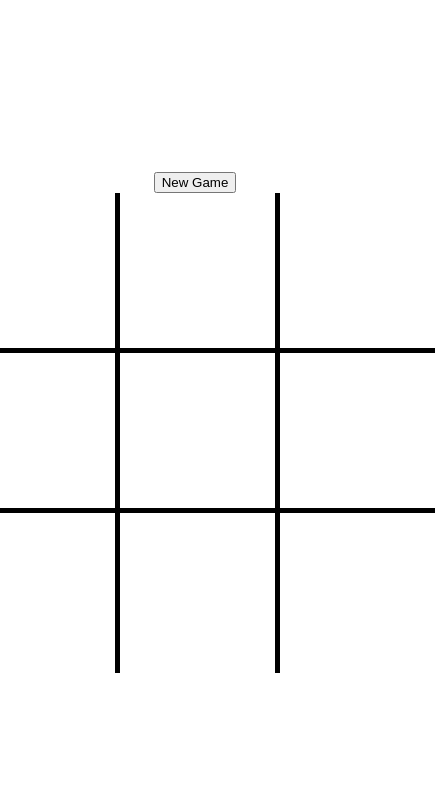
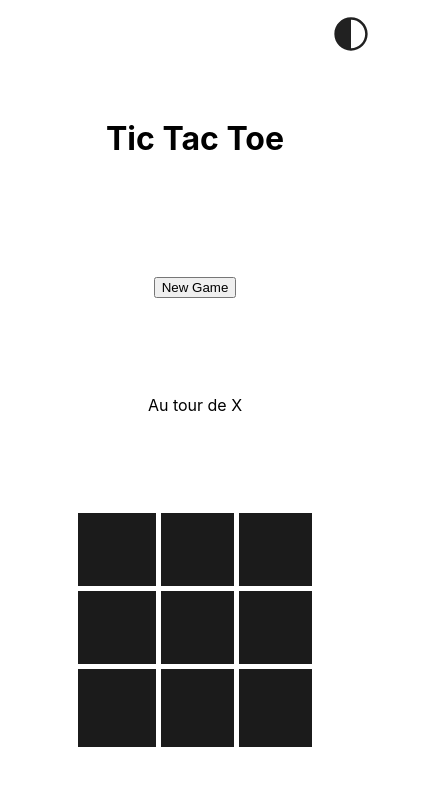
Before and after one commit to aminebench07/tic-tac-toe, a React (Create React App) app: page / in a window 390 px wide. Shown: the top 786 px of the page, 435 px wide, since content can reach past the window. Built offline with nearby package versions, Linux system fonts and the light colour scheme.

Commit message:
taille responsive

```diff
--- a/src/components/App.tsx
+++ b/src/components/App.tsx
@@ -1,16 +1,84 @@
 import { useState } from "react";
 import "../styles/App.css";
 import Board from "./Board";
-
+import DarkModeLogo from "../assets/dark-mode.svg";
 function App() {
   const initialBoard = Array(9).fill("");
   const [board, setBoard] = useState<string[]>(initialBoard);
+
+  const [xTurn, setXTurn] = useState(true);
+
+  function caluclateWinner(squares: string[]) {
+    const lines = [
+      [0, 1, 2],
+      [3, 4, 5],
+      [6, 7, 8],
+      [0, 3, 6],
+      [1, 4, 7],
+      [2, 5, 8],
+      [0, 4, 8],
+      [2, 4, 6],
+    ];
+    for (let i = 0; i < lines.length; i++) {
+      const [a, b, c] = lines[i];
+      if (
+        squares[a] &&
+        squares[a] === squares[b] &&
+        squares[a] === squares[c]
+      ) {
+        return squares[a];
+      }
+    }
+    if (squares.every((square) => square !== "")) {
+      return "Draw";
+    }
+  }
+
+  const handleClick = (index: number) => {
+    if (board[index] || caluclateWinner(board)) {
+      return;
+    }
+    const newBoard = [...board];
+    if (xTurn) {
+      newBoard[index] = "X";
+      setXTurn(false);
+    } else {
+      newBoard[index] = "O";
+      setXTurn(true);
+    }
+    setBoard(newBoard);
+  };
+
+  function onReset() {
+    setBoard(initialBoard);
+    setXTurn(true);
+  }
+
+  const winner = caluclateWinner(board);
+
+  const status = !winner
+    ? `Au tour de ${xTurn ? "X" : "O"}`
+    : winner === "Draw"
+    ? "Match Nul !"
+    : `${winner} a gagné !`;
+
   return (
     <div className="App">
-      <button className="reset-button" onClick={() => setBoard(initialBoard)}>
+      <button className="dark-mode-button" onClick={() => {}}>
+        <img
+          className="dark-mode-icon"
+          src={DarkModeLogo}
+          alt="Switch Dark Mode"
+        />
+      </button>
+      <h1 className="title-text">Tic Tac Toe</h1>
+
+      <button className="reset-button" onClick={onReset}>
         New Game
       </button>
-      <Board board={board} setBoard={setBoard} />
+
+      {status}
+      <Board board={board} handleClick={handleClick} />
     </div>
   );
 }
--- a/src/components/Board.tsx
+++ b/src/components/Board.tsx
@@ -4,25 +4,11 @@ import { useState, Dispatch, SetStateAction } from "react";
 
 interface BoardProps {
   board: string[];
-  setBoard: Dispatch<SetStateAction<string[]>>;
+  handleClick: (index: number) => void
 }
 
-export default function Board({board, setBoard}: BoardProps) {
-  const [xTurn, setXTurn] = useState(true);
+export default function Board({ board, handleClick }: BoardProps) {
 
-  const handleClick = (index: number) => {
-    if (board[index] === "") {
-      const newBoard = [...board];
-      if (xTurn) {
-        newBoard[index] = "X";
-        setXTurn(false);
-      } else {
-        newBoard[index] = "O";
-        setXTurn(true);
-      }
-      setBoard(newBoard);
-    }
-  };
   return (
     <div className="board">
       <div className="board-row">
--- /dev/null
+++ b/src/custom.d.ts
@@ -0,0 +1,4 @@
+declare module "*.svg" {
+  const content: string;
+  export default content;
+}
--- a/src/styles/App.css
+++ b/src/styles/App.css
@@ -1,7 +1,25 @@
+:root {
+  --bg-color: white;
+  --text-color: black;
+}
 .App {
-    display: flex;
-    flex-direction: column;
-    justify-content: center;
-    align-items: center;
-    height: 100vh;
+  display: flex;
+  flex-direction: column;
+  justify-content: space-evenly;
+  align-items: center;
+  height: 100vh;
 }
+.dark-mode-icon {
+  height: 3em;
+}
+.dark-mode-button {
+  background-color: var(--bg-color);
+  border: none;
+  position: absolute;
+  top: 1em;
+  right: 1em;
+}
+
+.dark-mode-icon:hover {
+  cursor: pointer;
+}
--- a/src/styles/Square.css
+++ b/src/styles/Square.css
@@ -1,17 +1,19 @@
 .square {
-    width: 2em;
-    height: 2em;
-    background-color: white;
-    border: 5px solid black;
-    color: black;
-    font-size: 80px;
-    border-top-width: 0;
-    border-right-width: 0;
+  width: 10rem;
+  height: 10rem;
+  max-width: 20vw;
+  max-height: 20vw;
+  background-color: #1b1b1b;
+  border: 5px solid white;
+  color: white;
+  font-size: clamp(0px, 5rem, 10vw);
+  border-top-width: 0;
+  border-right-width: 0;
 }
 .square-left {
-    border-left-width: 0;
+  border-left-width: 0;
 }
 
 .square-bottom {
-    border-bottom-width: 0;
+  border-bottom-width: 0;
 }
```
Also changed, not shown: tsconfig.json (+2 -8 lines), src/assets/dark-mode.svg (added).
